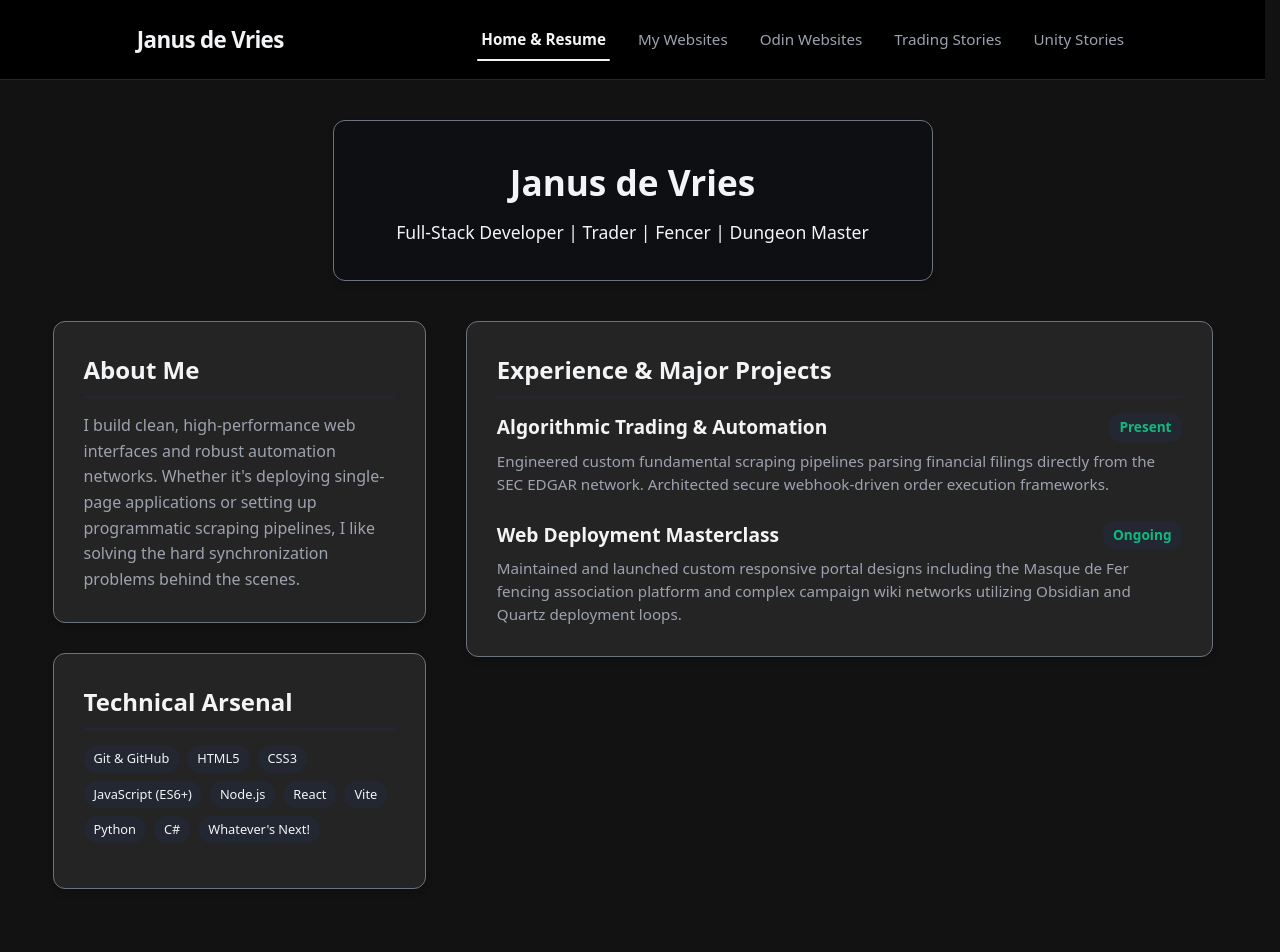
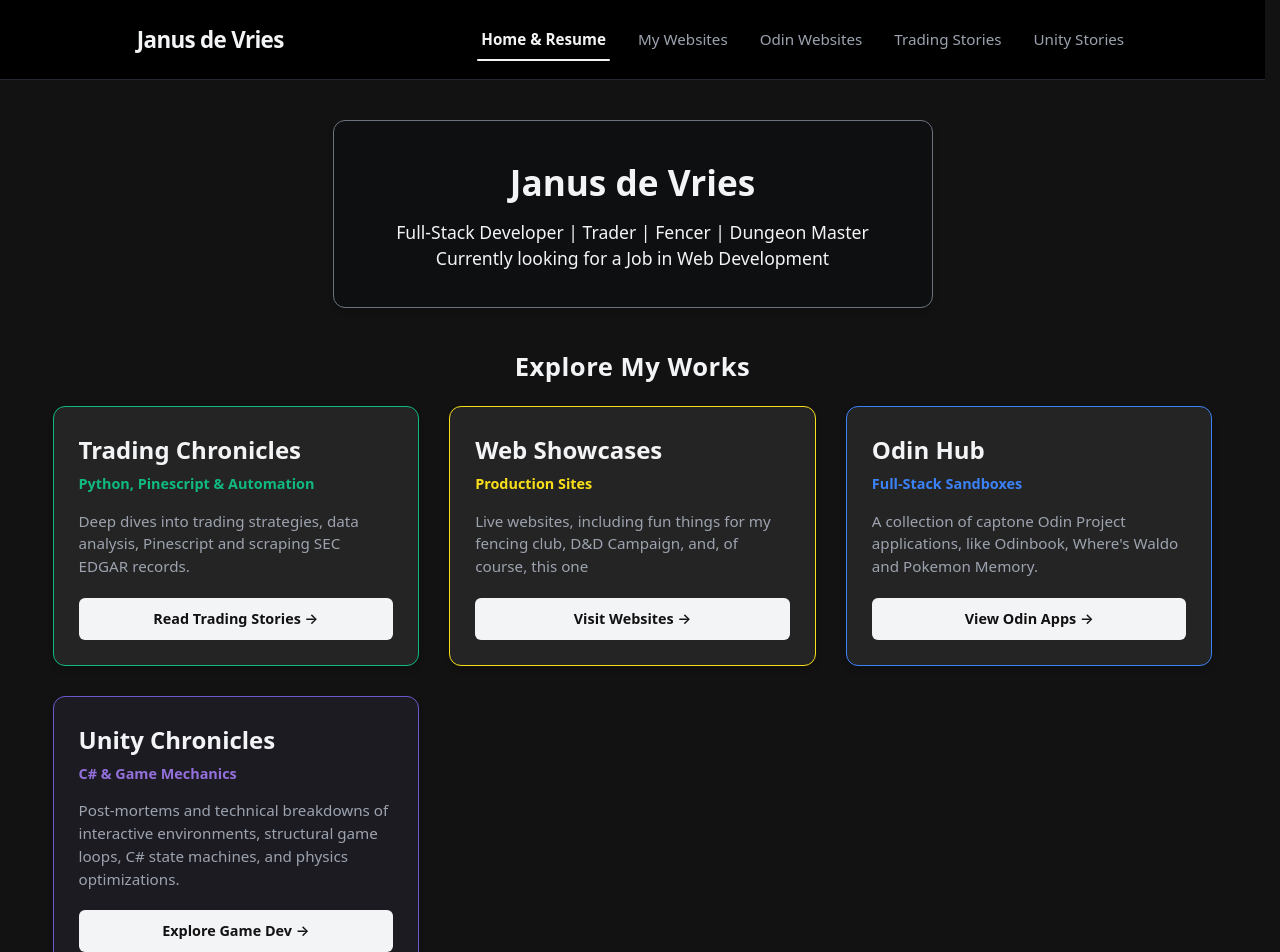
Before and after one commit to 1nf1n1t3f1r3/homepage, a React (Vite) app: page / in a window 1280 px wide. Shown: the top 952 px of the page. Before the commit the page ends 929 px from the top, so only its background shows below. Built offline with nearby package versions, Linux system fonts and the light colour scheme.

Commit message:
Adding PortalSection

```diff
--- a/src/pages/Home.jsx
+++ b/src/pages/Home.jsx
@@ -7,13 +7,123 @@ function Home() {
   return (
     <main className="page-content">
       <div className="gridContainer">
-        {/* 1. HERO BANNER HEADER */}
         <div className="pageHeaderBanner">
           <h2>Janus de Vries</h2>
           <p>Full-Stack Developer | Trader | Fencer | Dungeon Master</p>
+          <p>Currently looking for a Job in Web Development</p>
         </div>
+        <h3 className={styles.sectionTitle}>Explore My Works</h3>
+        {/* Portal Section */}
+        <section className={styles.portalSection}>
+          <div className="projectsGrid">
+            {/* Trading Stories */}
+            <div
+              className="projectCard"
+              style={{
+                "--card-bg-override": "var(--bg-card)",
+                "--card-border-override": "var(--card-trading-border)",
+              }}
+            >
+              <div className="cardHeader">
+                <h3>Trading Chronicles</h3>
+                <span
+                  className="projectSubtitle"
+                  style={{ color: "var(--accent-trading)" }}
+                >
+                  Python, Pinescript & Automation
+                </span>
+              </div>
+              <p className="projectDescription">
+                Deep dives into trading strategies, data analysis, Pinescript
+                and scraping SEC EDGAR records.
+              </p>
+              <div className="cardActions">
+                <Link to="/trading" className="btn btnPrimary">
+                  Read Trading Stories →
+                </Link>
+              </div>
+            </div>
+
+            {/* Web Showcases */}
+            <div
+              className="projectCard"
+              style={{
+                "--card-bg-override": "var(--bg-card)",
+                "--card-border-override": "var(--card-mdf-border)",
+              }}
+            >
+              <div className="cardHeader">
+                <h3>Web Showcases</h3>
+                <span
+                  className="projectSubtitle"
+                  style={{ color: "var(--card-mdf-border)" }}
+                >
+                  Production Sites
+                </span>
+              </div>
+              <p className="projectDescription">
+                Live websites, including fun things for my fencing club, D&D
+                Campaign, and, of course, this one{" "}
+              </p>
+              <div className="cardActions">
+                <Link to="/mywebsites" className="btn btnPrimary">
+                  Visit Websites →
+                </Link>
+              </div>
+            </div>
+
+            {/* Odin Projects */}
+            <div
+              className="projectCard"
+              style={{
+                "--card-bg-override": "var(--bg-card)",
+                "--card-border-override": "var(--accent-odin)",
+              }}
+            >
+              <div className="cardHeader">
+                <h3>Odin Hub</h3>
+                <span className="projectSubtitle">Full-Stack Sandboxes</span>
+              </div>
+              <p className="projectDescription">
+                A collection of captone Odin Project applications, like
+                Odinbook, Where's Waldo and Pokemon Memory.
+              </p>
+              <div className="cardActions">
+                <Link to="/odin" className="btn btnPrimary">
+                  View Odin Apps →
+                </Link>
+              </div>
+            </div>
+
+            <div
+              className="projectCard"
+              style={{
+                "--card-bg-override": "#1c1b22",
+                "--card-border-override": "#6a5acd",
+              }}
+            >
+              <div className="cardHeader">
+                <h3>Unity Chronicles</h3>
+                <span className="projectSubtitle" style={{ color: "#9370db" }}>
+                  C# & Game Mechanics
+                </span>
+              </div>
+              <p className="projectDescription">
+                Post-mortems and technical breakdowns of interactive
+                environments, structural game loops, C# state machines, and
+                physics optimizations.
+              </p>
+              <div className="cardActions">
+                <Link to="/unity" className="btn btnPrimary">
+                  Explore Game Dev →
+                </Link>
+              </div>
+            </div>
+          </div>
+        </section>
 
         {/* 2. TWO-COLUMN SPLIT RESUME GRID */}
+        <h3 className={styles.sectionTitle}>About Me</h3>
         <div className={styles.resumeLayout}>
           {/* LEFT SIDEBAR: Personal Details & Core Tech Stack */}
           <section className={styles.sidebarColumn}>
@@ -49,33 +159,58 @@ function Home() {
             </div>
           </section>
 
-          {/* RIGHT COLUMN: Professional Chronicle */}
+          {/* RIGHT COLUMN: Engineering Focal Points */}
           <section className={styles.mainChronicleColumn}>
             <div className={styles.chronicleCard}>
-              <h3>Experience & Major Projects</h3>
+              <h3>Engineering Core & Focus Areas</h3>
 
+              {/* Focal Point 1: Data Infrastructure */}
               <div className={styles.timelineItem}>
                 <div className={styles.timelineHeader}>
-                  <h4>Algorithmic Trading & Automation</h4>
-                  <span className={styles.timelineDate}>Present</span>
+                  <h4>Data Pipelines & Financial Automation</h4>
+                  <span className={styles.timelineDate}>Python / Node.js</span>
                 </div>
                 <p>
-                  Engineered custom fundamental scraping pipelines parsing
-                  financial filings directly from the SEC EDGAR network.
-                  Architected secure webhook-driven order execution frameworks.
+                  Architected custom automated scrapers to parse raw fundamental
+                  financial data straight from the SEC EDGAR network. Engineered
+                  secure, low-latency webhook systems and execution handlers to
+                  pipe live signals directly into broker APIs.
                 </p>
               </div>
 
+              {/* Focal Point 2: Modern Web Architecture */}
               <div className={styles.timelineItem}>
                 <div className={styles.timelineHeader}>
-                  <h4>Web Deployment Masterclass</h4>
-                  <span className={styles.timelineDate}>Ongoing</span>
+                  <h4>Full-Stack Component Systems</h4>
+                  <span className={styles.timelineDate}>
+                    React / JavaScript
+                  </span>
                 </div>
                 <p>
-                  Maintained and launched custom responsive portal designs
-                  including the Masque de Fer fencing association platform and
-                  complex campaign wiki networks utilizing Obsidian and Quartz
-                  deployment loops.
+                  Building optimized, responsive single-page applications
+                  focused on data isolation and component lifecycle management.
+                  Experienced in implementing state-driven UI layouts, custom
+                  asynchronous modal architectures, and fixing deep
+                  browser-rendering glitches using advanced React hooks like{" "}
+                  <code>useLayoutEffect</code>.
+                </p>
+              </div>
+
+              {/* Focal Point 3: Static Site Pipelines */}
+              <div className={styles.timelineItem}>
+                <div className={styles.timelineHeader}>
+                  <h4>Static Site Engineering & Markdown Parsers</h4>
+                  <span className={styles.timelineDate}>
+                    Quartz / Production
+                  </span>
+                </div>
+                <p>
+                  Deployed production-ready association platforms alongside
+                  complex, interconnected static knowledge networks. Built local
+                  file interceptors using Vite glob loaders to read raw Markdown
+                  files client-side, bypassing GitHub API public rate limits to
+                  cleanly render content dynamically through{" "}
+                  <code>rehype-raw</code> abstract syntax trees.
                 </p>
               </div>
             </div>
--- a/src/pages/Home.module.css
+++ b/src/pages/Home.module.css
@@ -73,6 +73,35 @@
   font-size: 0.95rem;
 }
 
+/* src/pages/Home.module.css */
+
+.portalSection {
+  display: grid;
+  grid-template-columns: repeat(auto-fit, minmax(320px, 1fr));
+  gap: 24px;
+  margin-top: 20px;
+  margin-bottom: 20px;
+}
+
+.portalSection > div:last-child {
+  grid-column: 1 / -1;
+}
+
+.sectionTitle {
+  font-size: 1.6rem;
+  margin-bottom: 20px;
+  text-align: center;
+  font-weight: 700;
+  letter-spacing: 0.02em;
+}
+
+.divider {
+  border: 0;
+  height: 1px;
+  background: var(--border-subtle);
+  margin: 40px 0;
+}
+
 /* 🚀 MOBILE ADAPTATION SAFETY BOX */
 @media (max-width: 768px) {
   .resumeLayout {
```
